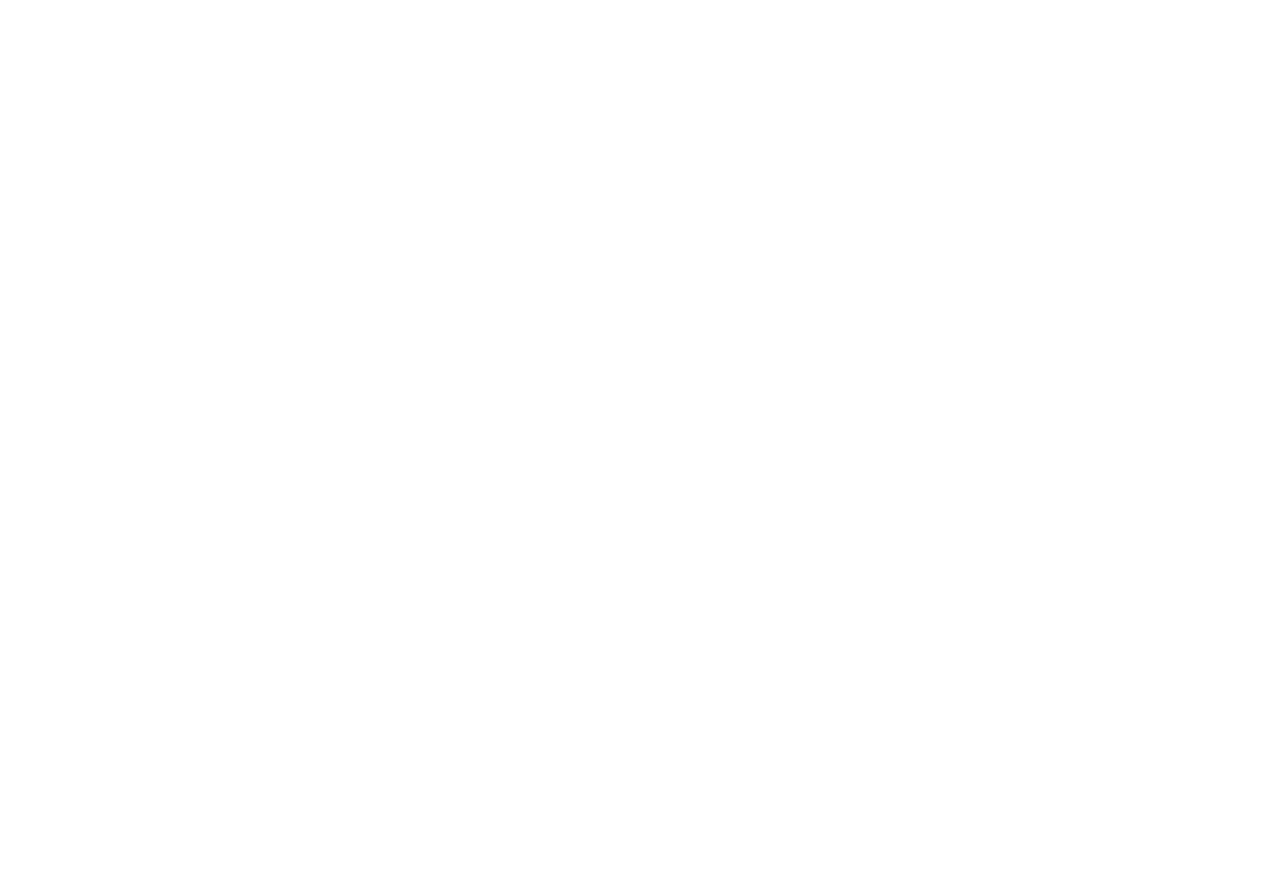
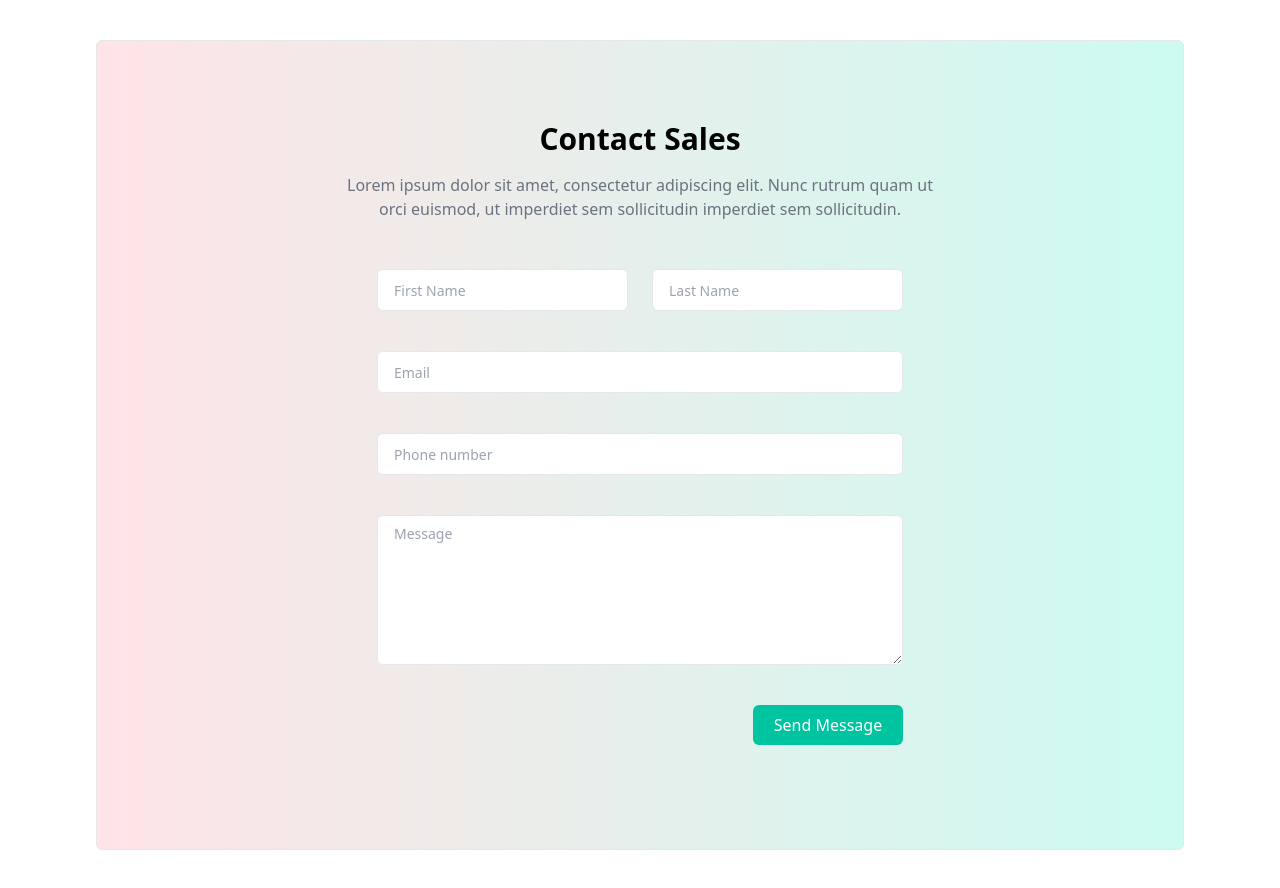
Before and after one commit to nihara96/progres-ui-pack, a Next.js app: page /contact in a window 1280 px wide. Shown: the part 968-1856 px from the top of the page. Before the commit the page ends 1064 px from the top, so only its background shows below. Built offline with nearby package versions, Linux system fonts and the light colour scheme.

Commit message:
contact form 2

```diff
--- /dev/null
+++ b/src/components/ContactForms/ContactForm2.tsx
@@ -0,0 +1,48 @@
+import React from "react";
+
+const ContactForm2 = () => {
+  return (
+    <div className="flex flex-col py-10 px-4 lg:p-20 gap-6 justify-center items-center w-full min-h-screen rounded-md border bg-gradient-to-r from-rose-100 to-teal-100">
+      <div className="flex flex-col gap-4 justify-center md:px-40">
+        <h3 className="text-3xl font-bold text-center">Contact Sales</h3>
+        <p className="text-gray-500 text-center">
+          Lorem ipsum dolor sit amet, consectetur adipiscing elit. Nunc rutrum
+          quam ut orci euismod, ut imperdiet sem sollicitudin imperdiet sem sollicitudin.
+        </p>
+      </div>
+      <div className="flex w-full flex-1 lg:px-40">
+        <div className="flex flex-col py-6 gap-10 w-full px-6 md:px-10">
+          <div className="flex flex-col md:flex-row gap-6">
+            <input
+              className="flex w-full px-4 py-2 rounded-md placeholder:text-sm border focus:outline-[#00c49f]"
+              placeholder="First Name"
+            />
+            <input
+              className="flex w-full px-4 py-2 rounded-md placeholder:text-sm border focus:outline-[#00c49f]"
+              placeholder="Last Name"
+            />
+          </div>
+          <input
+            placeholder="Email"
+            className="flex w-full px-4 py-2 rounded-md placeholder:text-sm border focus:outline-[#00c49f]"
+          />
+          <input
+            placeholder="Phone number"
+            className="flex w-full px-4 py-2 rounded-md placeholder:text-sm border focus:outline-[#00c49f]"
+          />
+          <textarea
+            placeholder="Message"
+            className="flex w-full px-4 py-2 rounded-md h-[150px] placeholder:text-sm border focus:outline-[#00c49f]"
+          />
+          <div className="flex justify-end">
+            <button className="w-[150px] h-[40px] bg-[#00c49f] rounded-md text-white">
+              Send Message
+            </button>
+          </div>
+        </div>
+      </div>
+    </div>
+  );
+};
+
+export default ContactForm2;
--- a/src/pages/contact.tsx
+++ b/src/pages/contact.tsx
@@ -1,4 +1,5 @@
 import ContactForm1 from "@/components/ContactForms/ContactForm1";
+import ContactForm2 from "@/components/ContactForms/ContactForm2";
 import Link from "next/link";
 import React from "react";
 import { AiOutlineArrowLeft } from "react-icons/ai";
@@ -10,6 +11,7 @@
         <AiOutlineArrowLeft className="text-3xl font-bold cursor-pointer hover:scale-110 transition duration-200" />
       </Link>
       <ContactForm1 />
+      <ContactForm2/>
     </div>
   );
 };
```
